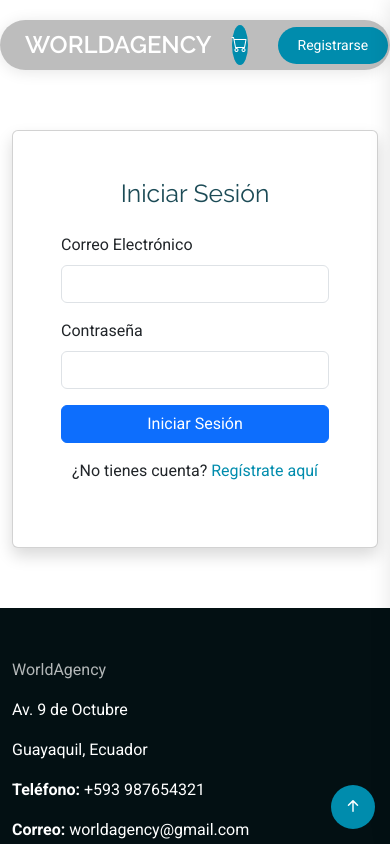
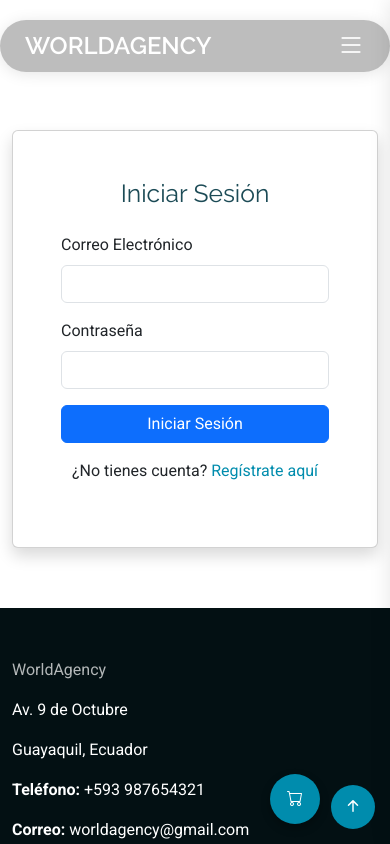
Before and after one commit to ChrisCoba/ReactFront, a React (Vite) app: page /login in a window 390 px wide. Shown: the top 844 px of the page. Built offline with nearby package versions, Linux system fonts and the light colour scheme.

Commit message:
Cambios para GraphQL y el front del admin2

```diff
--- a/src/components/Layout/Header.tsx
+++ b/src/components/Layout/Header.tsx
@@ -68,21 +68,24 @@ const Header: React.FC = () => {
                             </li>
                         )}
                     </ul>
-                    <i className={`mobile-nav-toggle d-xl-none bi ${isMobileNavActive ? 'bi-x' : 'bi-list'}`} onClick={toggleMobileNav}></i>
                 </nav>
 
-                <Link className="btn-shopping-cart" to="/cart">
+                <div className="d-flex align-items-center gap-3">
+                    <Link className="btn-shopping-cart" to="/cart" onClick={closeMobileNav}>
                         <i className="bi bi-cart"></i>
                         {cartCount > 0 && <span className="badge bg-danger">{cartCount}</span>}
                     </Link>
 
+                    {/* Mobile Toggle */}
+                    <i className={`mobile-nav-toggle d-xl-none bi ${isMobileNavActive ? 'bi-x' : 'bi-list'}`} onClick={toggleMobileNav}></i>
+
                     {!isAuthenticated ? (
-                    <Link className="btn-getstarted" to="/register">
+                        <Link className="btn-getstarted d-none d-md-block" to="/register">
                             Registrarse
                         </Link>
                     ) : (
                         <a
-                        className="btn-getstarted"
+                            className="btn-getstarted d-none d-md-block"
                             href="#"
                             onClick={(e) => {
                                 e.preventDefault();
@@ -93,6 +96,7 @@ const Header: React.FC = () => {
                         </a>
                     )}
                 </div>
+            </div>
         </header>
     );
 };
--- a/src/index.css
+++ b/src/index.css
@@ -46,7 +46,12 @@ a:hover {
   color: #006685;
 }
 
-h1, h2, h3, h4, h5, h6 {
+h1,
+h2,
+h3,
+h4,
+h5,
+h6 {
   color: var(--heading-color);
   font-family: var(--heading-font);
 }
@@ -118,7 +123,7 @@ h1, h2, h3, h4, h5, h6 {
   transition: 0.3s;
 }
 
-.navmenu li:hover > a,
+.navmenu li:hover>a,
 .navmenu .active {
   color: var(--nav-hover-color);
 }
@@ -134,7 +139,7 @@ h1, h2, h3, h4, h5, h6 {
   min-width: 200px;
 }
 
-.navmenu .dropdown:hover > ul {
+.navmenu .dropdown:hover>ul {
   display: block;
 }
 
@@ -412,6 +417,7 @@ h1, h2, h3, h4, h5, h6 {
   background: var(--contrast-color);
   color: var(--accent-color);
 }
+
 /* Mobile Navigation */
 @media (max-width: 1200px) {
   .navmenu {
@@ -453,29 +459,39 @@ h1, h2, h3, h4, h5, h6 {
     width: 100%;
   }
 
-  .navmenu .dropdown:hover > ul {
+  .navmenu .dropdown:hover>ul {
     display: block;
   }
 
   .mobile-nav-toggle {
-    position: absolute; /* Changed from fixed to handle proper layout */
-    top: 20px;
-    right: 20px;
+    display: block;
     font-size: 28px;
-    z-index: 9999; /* Ensure it stays above everything */
+    z-index: 9999;
     cursor: pointer;
-    color: var(--contrast-color);
+    color: #ffffff;
+    /* Contrast against dark header background or overlay */
+    transition: 0.3s;
+  }
+
+  /* Floating Cart Button on Mobile */
+  .btn-shopping-cart {
+    position: fixed;
+    bottom: 20px;
+    right: 70px;
+    /* Next to scroll-top if possible, or left of it */
+    z-index: 998;
+    width: 50px;
+    height: 50px;
+    box-shadow: 0 4px 10px rgba(0, 0, 0, 0.3);
+  }
+
+  .btn-shopping-cart .badge {
+    font-size: 12px;
+    padding: 4px 7px;
   }
 }
 
-/* Fix mobile toggle button visibility on smaller screens */
-@media (max-width: 1200px) {
-    .mobile-nav-toggle {
-        display: block; /* Ensure it shows up */
-    }
-
-    /* When menu is active, make the toggle button darker if inside white menu */
-    .navmenu.mobile-nav-active .mobile-nav-toggle {
-        color: var(--default-color);
-    }
+/* Adjust toggle color when menu is open */
+.mobile-nav-active+div .mobile-nav-toggle {
+  color: var(--default-color);
 }
```
Lines whose indentation alone changed are shown as unchanged.
